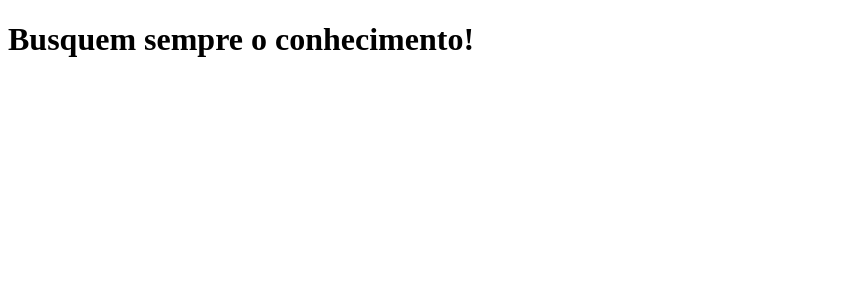
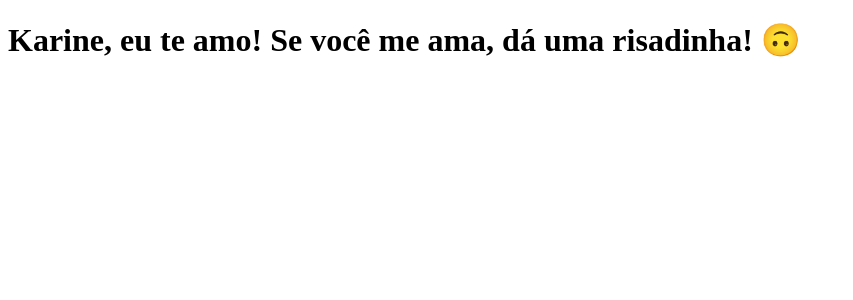
Before and after one commit to radsdev93/clone-tabnews, a Next.js app: page / in a window 1280 px wide. Shown: the top 300 px of the page, without its empty margins (0-853 px from the left). Built offline with nearby package versions, Linux system fonts and the light colour scheme.

Commit message:
modifica a frase

```diff
--- a/pages/index.js
+++ b/pages/index.js
@@ -1,5 +1,5 @@
 function Home() {
-    return <h1>Busquem sempre o conhecimento!</h1>
+    return <h1>Karine, eu te amo! Se você me ama, dá uma risadinha! 🙃</h1>
 }
 
 export default Home;
```
